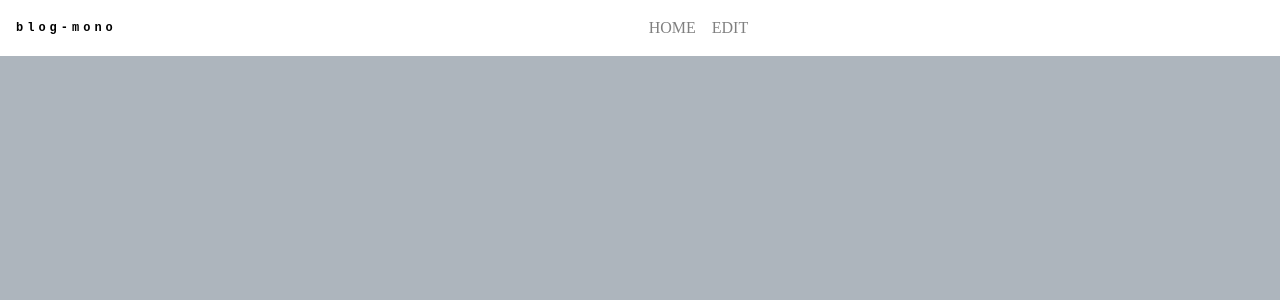
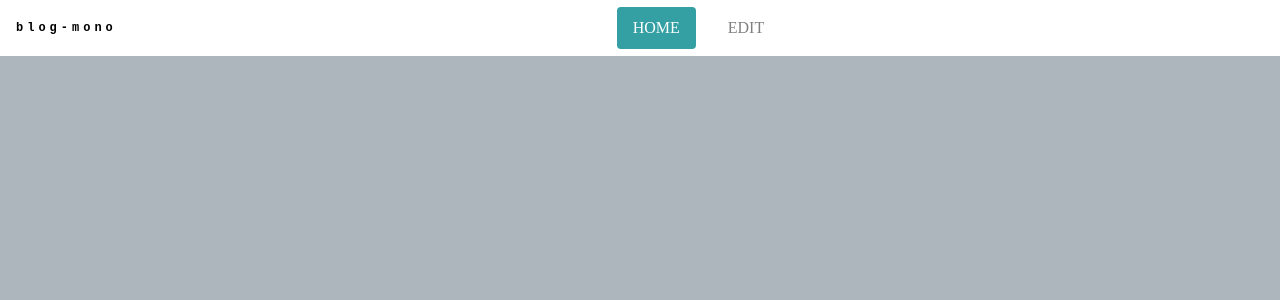
Before and after one commit to silverforge/monostate, a React (Vite) app in the folder apps/blog-mono/: page / in a window 1280 px wide. In both pictures the pointer is over the link "HOME". Shown: the top 300 px of the page. Built offline with nearby package versions, Linux system fonts and the light colour scheme.

Commit message:
menu item hover style

```diff
--- a/apps/blog-mono/src/app/app.module.css
+++ b/apps/blog-mono/src/app/app.module.css
@@ -8,4 +8,14 @@
   text-transform: uppercase;
   color: var(--color-text);
   cursor: pointer;
+  padding: .75rem 1rem;
+
+  border-radius: .25rem;
+  transition: all .3s .3s;
 }
+
+.menu__item:hover {
+  transition: all .3s;
+  background-color: var(--color-primary);
+  color: white;
+}
```
